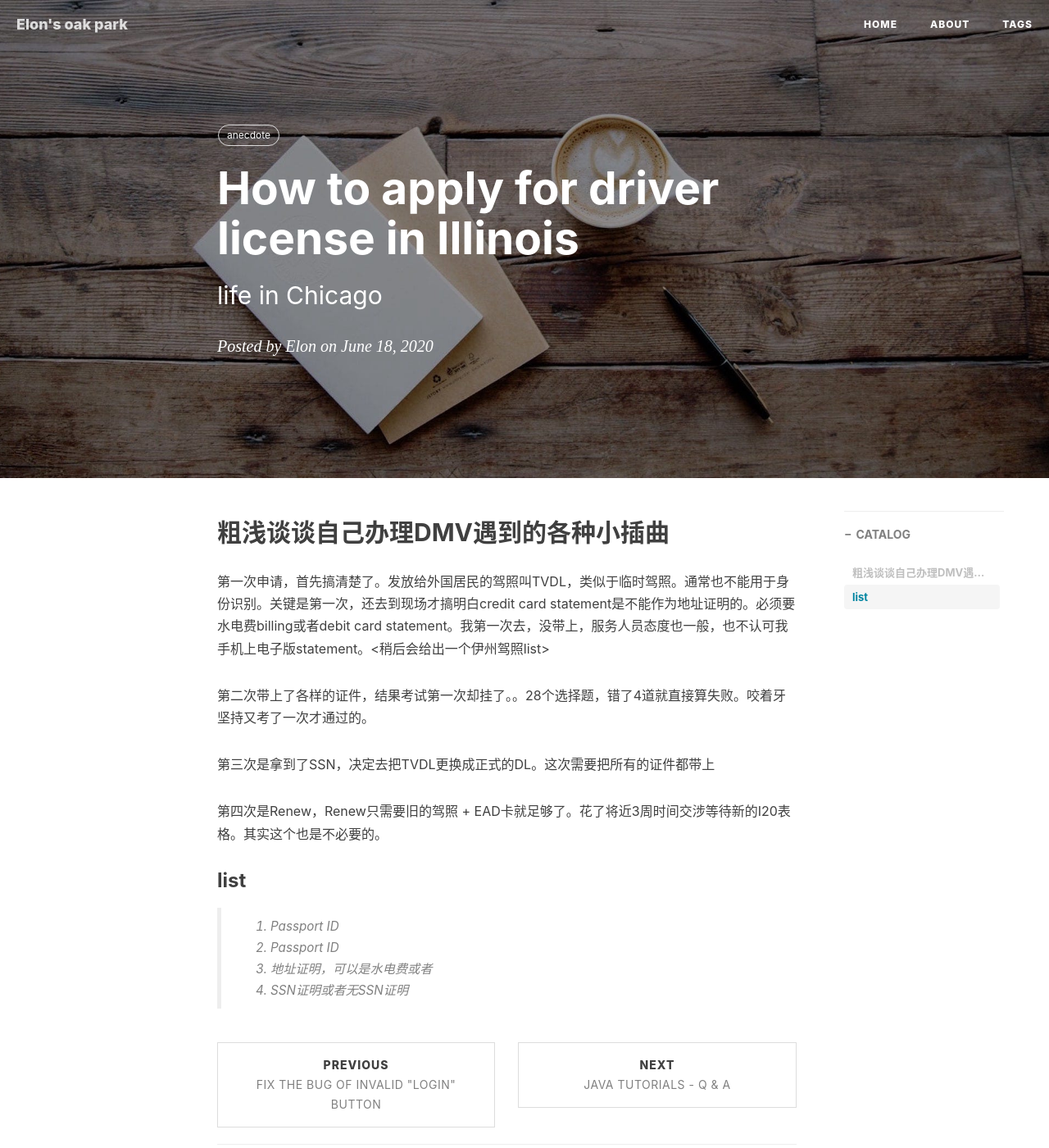
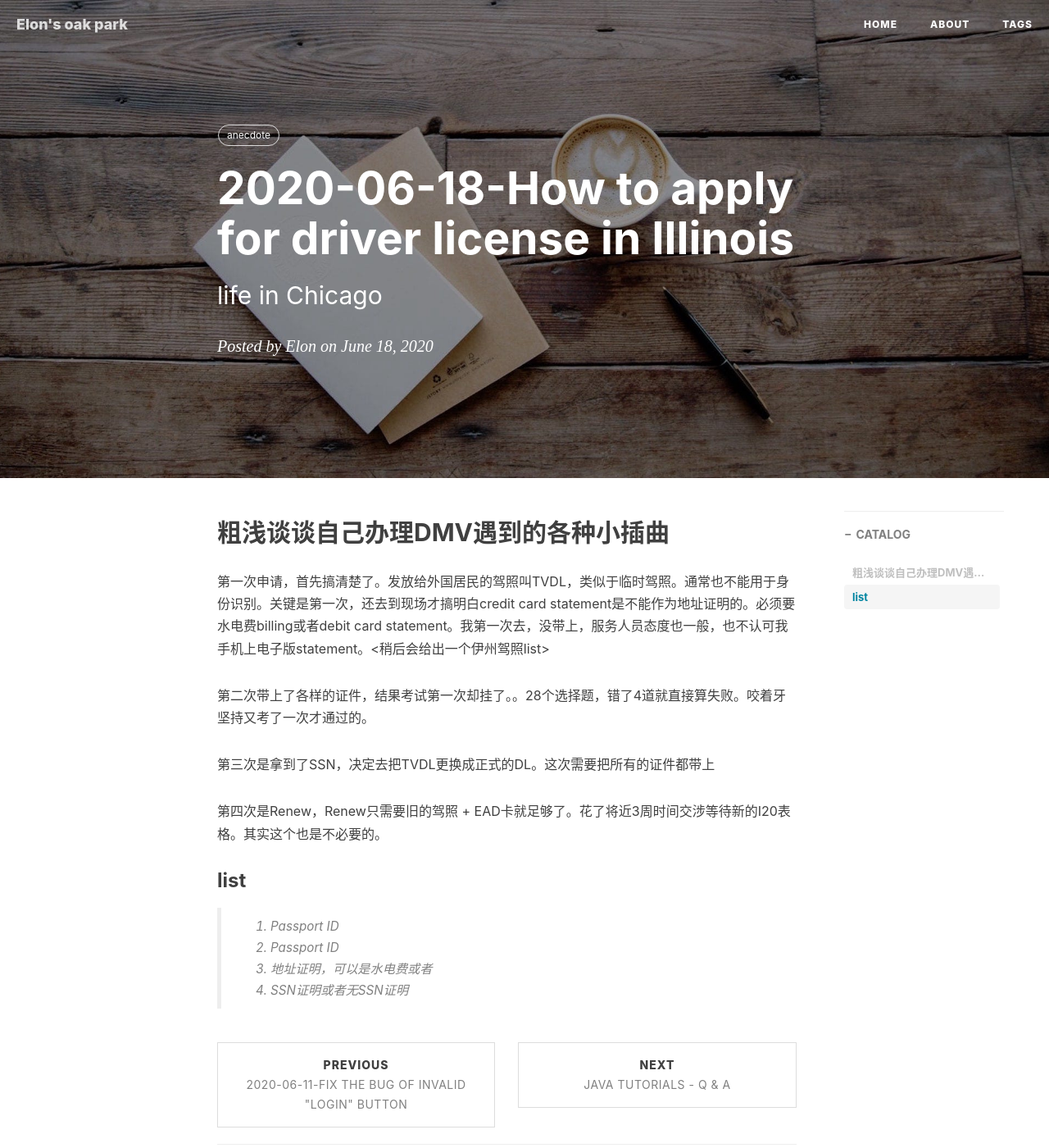
Before and after one commit to dev-hyang/dev-hyang.github.io, a Jekyll site: the page built from _posts/2020-06-18-How to apply for driver license in Illinois.md, in a window 1280 px wide and 1400 px high. Shown: the whole window at 82% size. Built offline with Jekyll 4.4.1, drawn with Linux system fonts in a browser that asks for light colours; nearby versions of some CDN libraries; comment, search, counter and statistics services are not loaded.

Commit message:
changes from July

```diff
--- a/_posts/2020-06-11-Fix the bug of invalid login button.md
+++ b/_posts/2020-06-11-Fix the bug of invalid login button.md
@@ -1,6 +1,6 @@
 ---
 layout:     post
-title:      Fix the bug of invalid "Login" button
+title:      2020-06-11-Fix the bug of invalid "Login" button
 subtitle:   Gitalk configuration
 date:       2020-06-11
 author:     Elon
--- a/_posts/2020-06-18-How to apply for driver license in Illinois.md
+++ b/_posts/2020-06-18-How to apply for driver license in Illinois.md
@@ -1,6 +1,6 @@
 ---
 layout:     post
-title:      How to apply for driver license in Illinois
+title:      2020-06-18-How to apply for driver license in Illinois
 subtitle:   life in Chicago
 date:       2020-06-18
 author:     Elon
--- a/_posts/2020-06-22-Java-for-beginner-QA.md
+++ b/_posts/2020-06-22-Java-for-beginner-QA.md
@@ -1,7 +1,7 @@
 ---
 layout:     post
 title:      Java Tutorials - Q & A
-subtitle:   Top Interview Questions and resources for Java
+subtitle:   2020-06-22-Top Interview Questions and resources for Java
 date:       2020-06-22
 author:     Elon
 header-img: img/post-bg-coffee.jpg
```
Also changed, not shown: _posts/2020-06-25-HTML5 tutorial guide.md (+1 -1 lines), _posts/2020-07-26-REST-vs-SOAP-vs-CRUD.md (added, +53 -0 lines), _posts/2020-07-09-Static-Linking-VS-Dynamic-Linking.md (renamed from _posts/2020-07-09 Static Linking VS Dynamic Linking.md), _posts/2020-07-10-Interview Prep - Big-O Complexity Table.md (renamed from _posts/2020-07-10 Interview Prep - Big-O Complexity Table.md), _posts/2020-07-17-Your view of success.md (renamed from _posts/2020-07-17 Your view of success.md), _posts/2020-07-20-The basics in Java that I might not know.md (renamed from _posts/2020-07-20 The basics in Java that I might not know.md), _posts/2020-07-24-Questions on student F1 visa and OPT.md (renamed from _posts/2020-07-24 Questions on student F1 visa and OPT.md).
